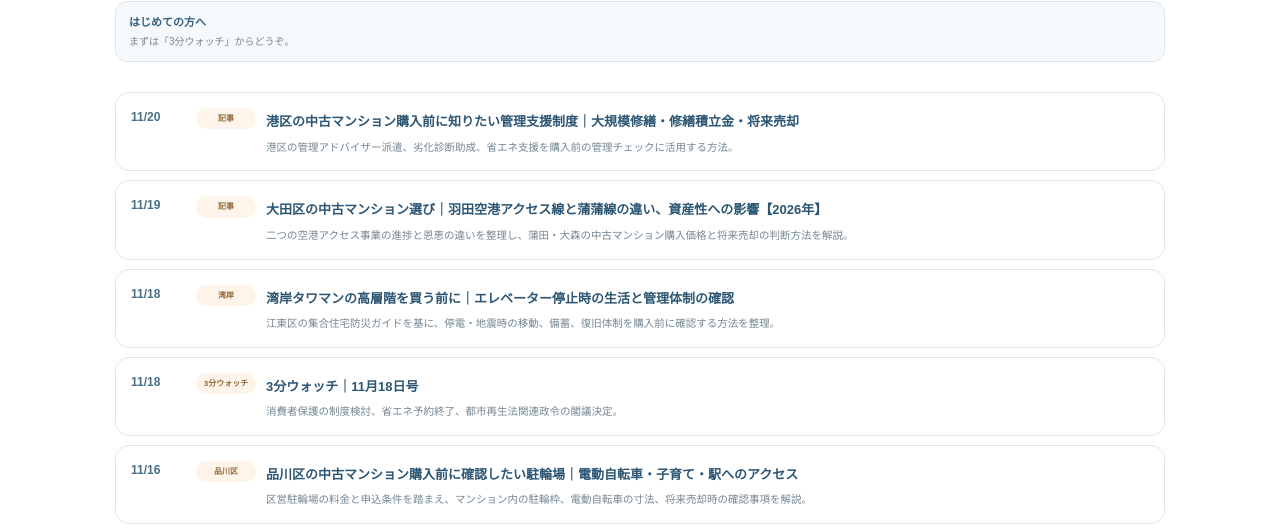
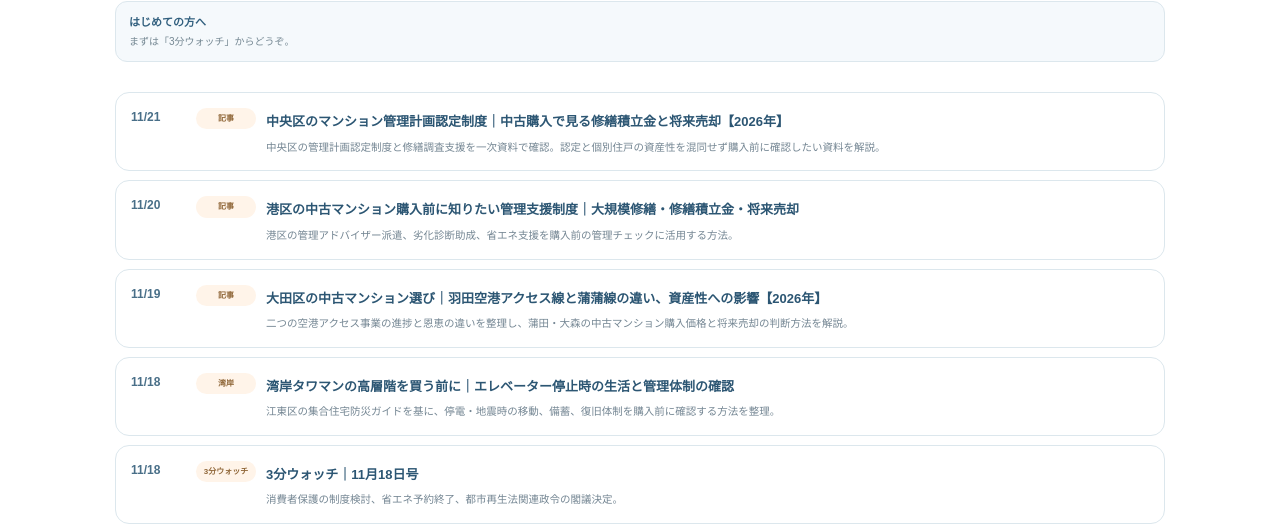
Before and after one commit to agent-insight/tokyo-mansion-watch, a plain HTML site: page updates.html in a window 1280 px wide. Shown: the part 261-793 px from the top of the page. Drawn offline with Linux system fonts and the light colour scheme.

Commit message:
Publish Chuo management certification buyer guide 2026-11-21

```diff
--- a/updates.html
+++ b/updates.html
@@ -17,6 +17,7 @@
 <section class="updates-hero reader-first-hero"><span class="eyebrow">WHAT'S NEW</span><h1>更新情報</h1><div class="visit-status-card" data-visit-status></div></section>
 
 <section class="updates-list">
+<a class="update-item" data-update-date="2026-11-21" href="article.html?id=chuo-condo-management-certification-resale-2026"><span class="update-date">11/21</span><span class="update-kind guide">記事</span><div><strong>中央区のマンション管理計画認定制度｜中古購入で見る修繕積立金と将来売却【2026年】</strong><p>中央区の管理計画認定制度と修繕調査支援を一次資料で確認。認定と個別住戸の資産性を混同せず購入前に確認したい資料を解説。</p></div></a>
 <a class="update-item" data-update-date="2026-11-20" href="article.html?id=minato-condo-management-support-repair-2026"><span class="update-date">11/20</span><span class="update-kind guide">記事</span><div><strong>港区の中古マンション購入前に知りたい管理支援制度｜大規模修繕・修繕積立金・将来売却</strong><p>港区の管理アドバイザー派遣、劣化診断助成、省エネ支援を購入前の管理チェックに活用する方法。</p></div></a>
 <a class="update-item" data-update-date="2026-11-19" href="article.html?id=ota-haneda-access-vs-kamakama-resale-2026"><span class="update-date">11/19</span><span class="update-kind guide">記事</span><div><strong>大田区の中古マンション選び｜羽田空港アクセス線と蒲蒲線の違い、資産性への影響【2026年】</strong><p>二つの空港アクセス事業の進捗と恩恵の違いを整理し、蒲田・大森の中古マンション購入価格と将来売却の判断方法を解説。</p></div></a>
 <a class="update-item" data-update-date="2026-11-18" href="article.html?id=bay-tower-elevator-outage-2026"><span class="update-date">11/18</span><span class="update-kind guide">湾岸</span><div><strong>湾岸タワマンの高層階を買う前に｜エレベーター停止時の生活と管理体制の確認</strong><p>江東区の集合住宅防災ガイドを基に、停電・地震時の移動、備蓄、復旧体制を購入前に確認する方法を整理。</p></div></a>
```
